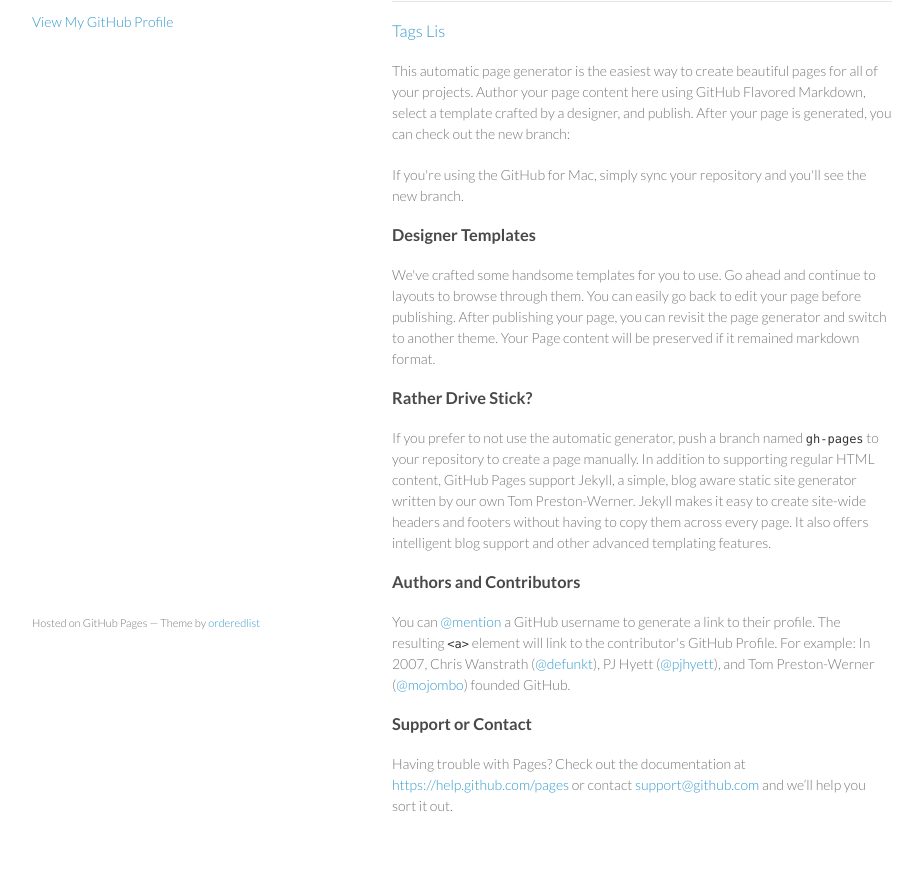
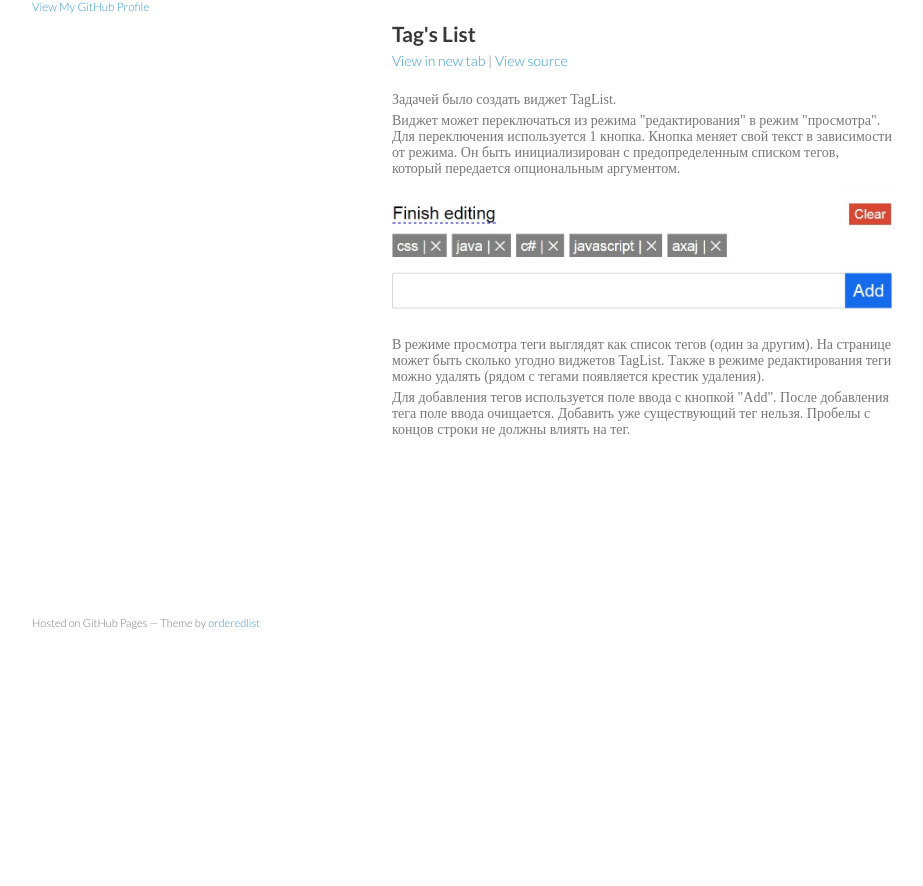
Before and after one commit to pssafonov/pssafonov.github.io, a plain HTML site: page index.html in a window 1280 px wide. Shown: the part 98-984 px from the top of the page, without its empty margins (178-1101 px from the left). After the commit the page ends 800 px from the top, so only its background shows below. Drawn offline with Linux system fonts and the light colour scheme.

Commit message:
add work

```diff
--- a/index.html
+++ b/index.html
@@ -15,43 +15,27 @@
   <body>
     <div class="wrapper">
       <header>
-        <h1>Pavel Safonov</h1>
+        <h3>Pavel Safonov</h3>
         <p></p>
 
 
-        <p class="view"><a href="https://github.com/pssafonov">View My GitHub Profile</a></p>
+        <h5 class="view"><a href="https://github.com/pssafonov">View My GitHub Profile</a></h5>
 
       </header>
       <section>
-        <p>Welcome to my Portfolio.</p>
+        <h1>Some my works</h1>
 
 <hr>
-<h3>
-<a id="designer-templates" class="anchor" href="/tagslist" aria-hidden="true"><span class="octicon octicon-link"></span>Tags Lis</a></h3>
+<h2>
+<a id="designer-templates" class="anchor" href="#tagslist" aria-hidden="true"><span class="octicon octicon-link"></span></a>Tag's List</h2>
+<a href="/tagslist" target="_blank">View in new tab</a> | <a href="https://github.com/pssafonov/pssafonov.github.io/tree/master/tagslist" target="_blank">View source</a>
+<br><br>
+<p class="description">Задачей было cоздать виджет TagList.</p>
+<p class="description">Виджет может переключаться из режима "редактирования" в режим "просмотра". Для переключения используется 1 кнопка. Кнопка меняет свой текст в зависимости от режима. Он быть инициализирован с предопределенным списком тегов, который передается опциональным аргументом.</p>
+<a href="/tagslist" target="_blank"><img src="img/tags_list.jpg" alt="Tag's List"></a>
+<p class="description">В режиме просмотра теги выглядят как список тегов (один за другим). На странице может быть сколько угодно виджетов TagList. Также в режиме редактирования теги можно удалять (рядом с тегами появляется крестик удаления).</p>
+<p class="description">Для добавления тегов используется поле ввода с кнопкой "Add". После добавления тега поле ввода очищается. Добавить уже существующий тег нельзя. Пробелы с концов строки не должны влиять на тег.</p>
 
-<p>This automatic page generator is the easiest way to create beautiful pages for all of your projects. Author your page content here using GitHub Flavored Markdown, select a template crafted by a designer, and publish. After your page is generated, you can check out the new branch:</p>
-
-<p>If you're using the GitHub for Mac, simply sync your repository and you'll see the new branch.</p>
-
-<h3>
-<a id="designer-templates" class="anchor" href="#designer-templates" aria-hidden="true"><span class="octicon octicon-link"></span></a>Designer Templates</h3>
-
-<p>We've crafted some handsome templates for you to use. Go ahead and continue to layouts to browse through them. You can easily go back to edit your page before publishing. After publishing your page, you can revisit the page generator and switch to another theme. Your Page content will be preserved if it remained markdown format.</p>
-
-<h3>
-<a id="rather-drive-stick" class="anchor" href="#rather-drive-stick" aria-hidden="true"><span class="octicon octicon-link"></span></a>Rather Drive Stick?</h3>
-
-<p>If you prefer to not use the automatic generator, push a branch named <code>gh-pages</code> to your repository to create a page manually. In addition to supporting regular HTML content, GitHub Pages support Jekyll, a simple, blog aware static site generator written by our own Tom Preston-Werner. Jekyll makes it easy to create site-wide headers and footers without having to copy them across every page. It also offers intelligent blog support and other advanced templating features.</p>
-
-<h3>
-<a id="authors-and-contributors" class="anchor" href="#authors-and-contributors" aria-hidden="true"><span class="octicon octicon-link"></span></a>Authors and Contributors</h3>
-
-<p>You can <a href="https://github.com/blog/821" class="user-mention">@mention</a> a GitHub username to generate a link to their profile. The resulting <code>&lt;a&gt;</code> element will link to the contributor's GitHub Profile. For example: In 2007, Chris Wanstrath (<a href="https://github.com/defunkt" class="user-mention">@defunkt</a>), PJ Hyett (<a href="https://github.com/pjhyett" class="user-mention">@pjhyett</a>), and Tom Preston-Werner (<a href="https://github.com/mojombo" class="user-mention">@mojombo</a>) founded GitHub.</p>
-
-<h3>
-<a id="support-or-contact" class="anchor" href="#support-or-contact" aria-hidden="true"><span class="octicon octicon-link"></span></a>Support or Contact</h3>
-
-<p>Having trouble with Pages? Check out the documentation at <a href="https://help.github.com/pages">https://help.github.com/pages</a> or contact <a href="mailto:support@github.com">support@github.com</a> and we’ll help you sort it out.</p>
       </section>
       <footer>
         <p><small>Hosted on GitHub Pages &mdash; Theme by <a href="https://github.com/orderedlist">orderedlist</a></small></p>
--- a/stylesheets/styles.css
+++ b/stylesheets/styles.css
@@ -1,5 +1,8 @@
 @import url(https://fonts.googleapis.com/css?family=Lato:300italic,700italic,300,700);
-
+.description {
+  font: 14px "Calibri Light";
+  margin-bottom: 5px;
+}
 body {
   padding:50px;
   font:14px/1.5 Lato, "Helvetica Neue", Helvetica, Arial, sans-serif;
@@ -9,7 +12,7 @@ body {
 
 h1, h2, h3, h4, h5, h6 {
   color:#222;
-  margin:0 0 20px;
+  margin:0 0 5px;
 }
 
 p, ul, ol, table, pre, dl {
@@ -26,6 +29,7 @@ h1 {
 
 h2 {
   color:#393939;
+  margin:25px 0 5px;
 }
 
 h3, h4, h5, h6 {
--- a/tagslist/css/style.css
+++ b/tagslist/css/style.css
@@ -2,6 +2,9 @@
 	margin: 0;
 	padding: 0;
 	font: 16px Arial;
+}
+.description {
+	font: 9px "Calibri Light";
 }
 input {
 	float: left;
@@ -26,7 +29,7 @@ input[type='submit']:hover {
 .container {
 	margin: 40px auto;
 	position: relative;
-	width: 505px;
+	width: 463px;
 }
 .clear-list {
 	background: #D74731;
```
Also changed, not shown: tagslist/index.html (+2 -2 lines), tagslist/js/script.js (+6 -6 lines), img/tags_list.jpg (added).
